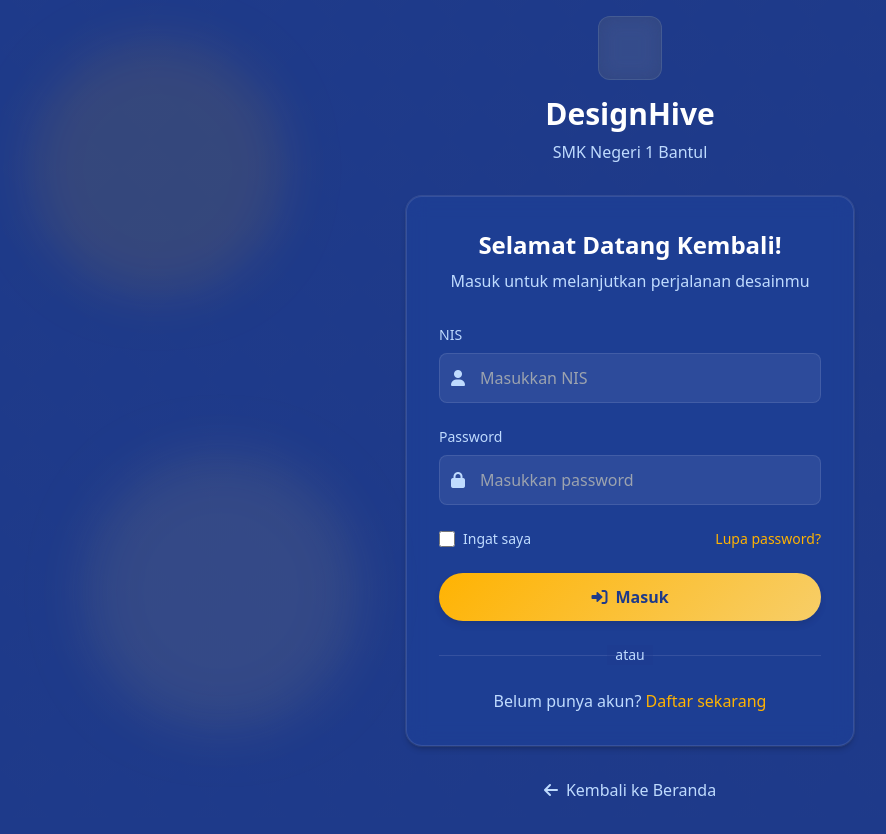
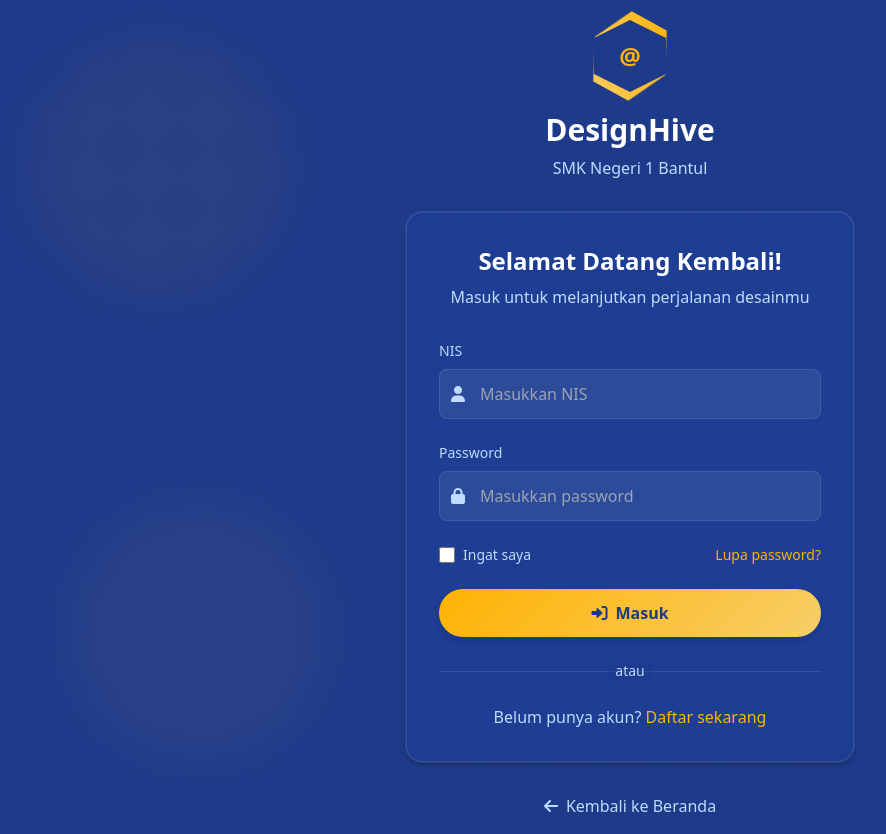
Before and after one commit to Avantheim-R/blackboxai-1746694529777, a PHP site: page /auth/login.php in a window 1280 px wide. Shown: the whole page, without its empty margins (10-896 px from the left). Before the commit the page ends 796 px from the top, so only its background shows below. Run offline with PHP 8.4, Linux system fonts and the light colour scheme; some libraries are stand-ins or nearby versions.

Commit message:
Add auth/login.php 1746706652526

```diff
--- a/auth/login.php
+++ b/auth/login.php
@@ -49,8 +49,11 @@ if ($_SERVER['REQUEST_METHOD'] === 'POST') {
         <!-- Logo -->
         <div class="text-center mb-8">
             <a href="/" class="inline-block">
-                <div class="icon-container mx-auto mb-4 w-16 h-16 text-3xl animate-glow">
-                    <i class="fas fa-hexagon"></i>
+                <div class="logo-container w-20 h-20 mb-4">
+                    <div class="logo-hex"></div>
+                    <div class="logo-inner">
+                        <span>@</span>
+                    </div>
                 </div>
                 <h1 class="text-3xl font-bold text-white">DesignHive</h1>
                 <p class="text-blue-200 mt-2">SMK Negeri 1 Bantul</p>
@@ -65,13 +68,13 @@ if ($_SERVER['REQUEST_METHOD'] === 'POST') {
             </div>
 
             <?php if (isset($_GET['message']) && $_GET['message'] === 'logged_out'): ?>
-                <div class="bg-green-100 border border-green-400 text-green-700 px-4 py-3 rounded-lg mb-6">
+                <div class="bg-green-100/90 backdrop-blur-sm border border-green-400 text-green-700 px-4 py-3 rounded-lg mb-6">
                     <p class="text-center text-sm">Anda telah berhasil keluar dari sistem</p>
                 </div>
             <?php endif; ?>
 
             <?php if ($error): ?>
-                <div class="bg-red-100 border border-red-400 text-red-700 px-4 py-3 rounded-lg mb-6">
+                <div class="bg-red-100/90 backdrop-blur-sm border border-red-400 text-red-700 px-4 py-3 rounded-lg mb-6">
                     <p class="text-center text-sm"><?= htmlspecialchars($error) ?></p>
                 </div>
             <?php endif; ?>
@@ -79,24 +82,24 @@ if ($_SERVER['REQUEST_METHOD'] === 'POST') {
             <form method="POST" class="space-y-6">
                 <div>
                     <label for="nis" class="block text-sm font-medium text-blue-200 mb-2">NIS</label>
-                    <div class="relative">
+                    <div class="relative group">
                         <span class="absolute inset-y-0 left-0 pl-3 flex items-center text-blue-200">
                             <i class="fas fa-user"></i>
                         </span>
                         <input type="text" id="nis" name="nis" required
-                               class="input-professional w-full pl-10 pr-4 py-3"
+                               class="input-professional w-full pl-10 pr-4 py-3 group-hover:border-[#FFB302] transition-all duration-300"
                                placeholder="Masukkan NIS">
                     </div>
                 </div>
 
                 <div>
                     <label for="password" class="block text-sm font-medium text-blue-200 mb-2">Password</label>
-                    <div class="relative">
+                    <div class="relative group">
                         <span class="absolute inset-y-0 left-0 pl-3 flex items-center text-blue-200">
                             <i class="fas fa-lock"></i>
                         </span>
                         <input type="password" id="password" name="password" required
-                               class="input-professional w-full pl-10 pr-4 py-3"
+                               class="input-professional w-full pl-10 pr-4 py-3 group-hover:border-[#FFB302] transition-all duration-300"
                                placeholder="Masukkan password">
                     </div>
                 </div>
@@ -150,28 +153,10 @@ if ($_SERVER['REQUEST_METHOD'] === 'POST') {
     </div>
 
     <!-- Decorative Elements -->
-    <div class="fixed top-0 left-0 w-full h-full pointer-events-none">
-        <div class="absolute top-10 left-10 w-64 h-64 bg-[#FFB302] rounded-full mix-blend-multiply filter blur-xl opacity-10 animate-blob"></div>
-        <div class="absolute top-10 right-10 w-64 h-64 bg-[#2563EB] rounded-full mix-blend-multiply filter blur-xl opacity-10 animate-blob animation-delay-2000"></div>
-        <div class="absolute bottom-10 left-20 w-64 h-64 bg-[#F7CE68] rounded-full mix-blend-multiply filter blur-xl opacity-10 animate-blob animation-delay-4000"></div>
+    <div class="fixed top-0 left-0 w-full h-full pointer-events-none overflow-hidden">
+        <div class="absolute top-10 left-10 w-64 h-64 bg-[#FFB302] rounded-full mix-blend-multiply filter blur-xl opacity-5 animate-blob"></div>
+        <div class="absolute top-10 right-10 w-64 h-64 bg-[#2563EB] rounded-full mix-blend-multiply filter blur-xl opacity-5 animate-blob animation-delay-2000"></div>
+        <div class="absolute bottom-10 left-20 w-64 h-64 bg-[#F7CE68] rounded-full mix-blend-multiply filter blur-xl opacity-5 animate-blob animation-delay-4000"></div>
     </div>
-
-    <style>
-        @keyframes blob {
-            0% { transform: translate(0px, 0px) scale(1); }
-            33% { transform: translate(30px, -50px) scale(1.1); }
-            66% { transform: translate(-20px, 20px) scale(0.9); }
-            100% { transform: translate(0px, 0px) scale(1); }
-        }
-        .animate-blob {
-            animation: blob 7s infinite;
-        }
-        .animation-delay-2000 {
-            animation-delay: 2s;
-        }
-        .animation-delay-4000 {
-            animation-delay: 4s;
-        }
-    </style>
 </body>
 </html>
```
